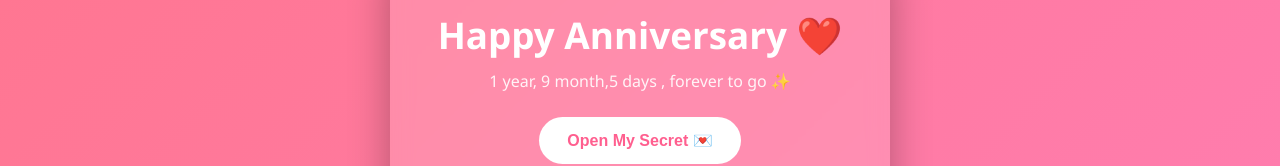
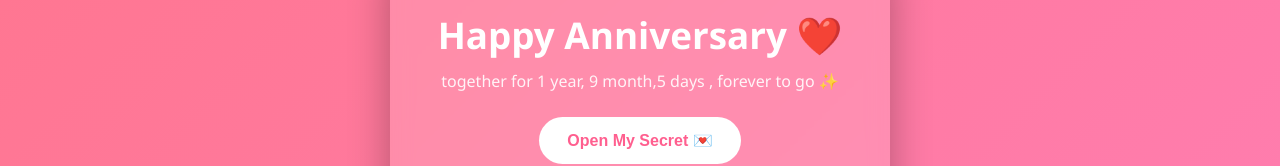
Before and after one commit to scorpio9898/anniversary, a plain HTML site: page index.html in a window 1280 px wide. Shown: the part 313-479 px from the top of the page. Drawn offline with Linux system fonts and the light colour scheme.

Commit message:
Update index.html

```diff
--- a/index.html
+++ b/index.html
@@ -87,7 +87,7 @@
 
   <div class="card">
     <h1>Happy Anniversary ❤️</h1>
-    <div class="date">1 year, 9 month,5 days  , forever to go ✨</div>
+    <div class="date">together for 1 year, 9 month,5 days  , forever to go ✨</div>
 
     <button onclick="revealSecret()">Open My Secret 💌</button>
 
```
